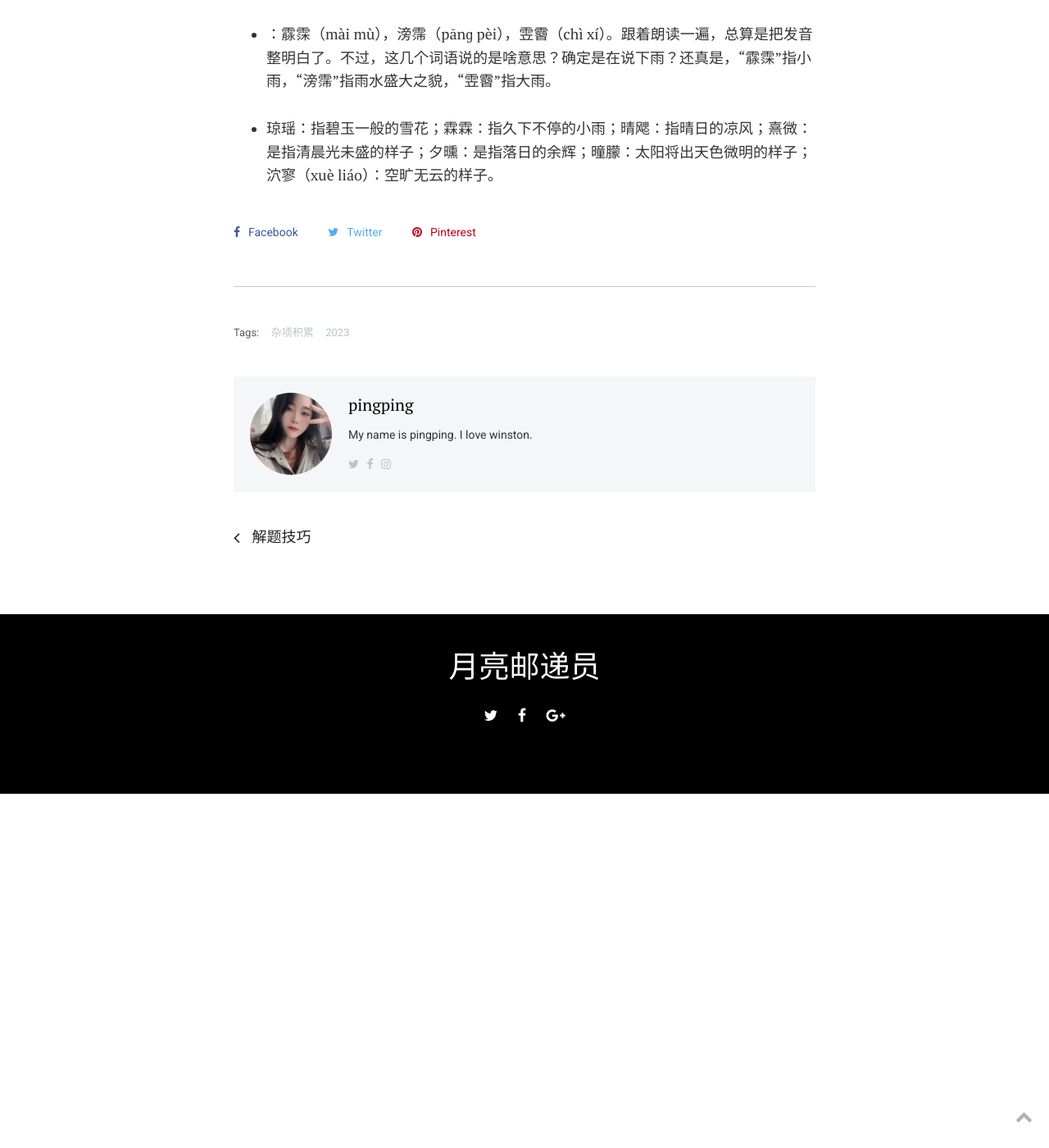
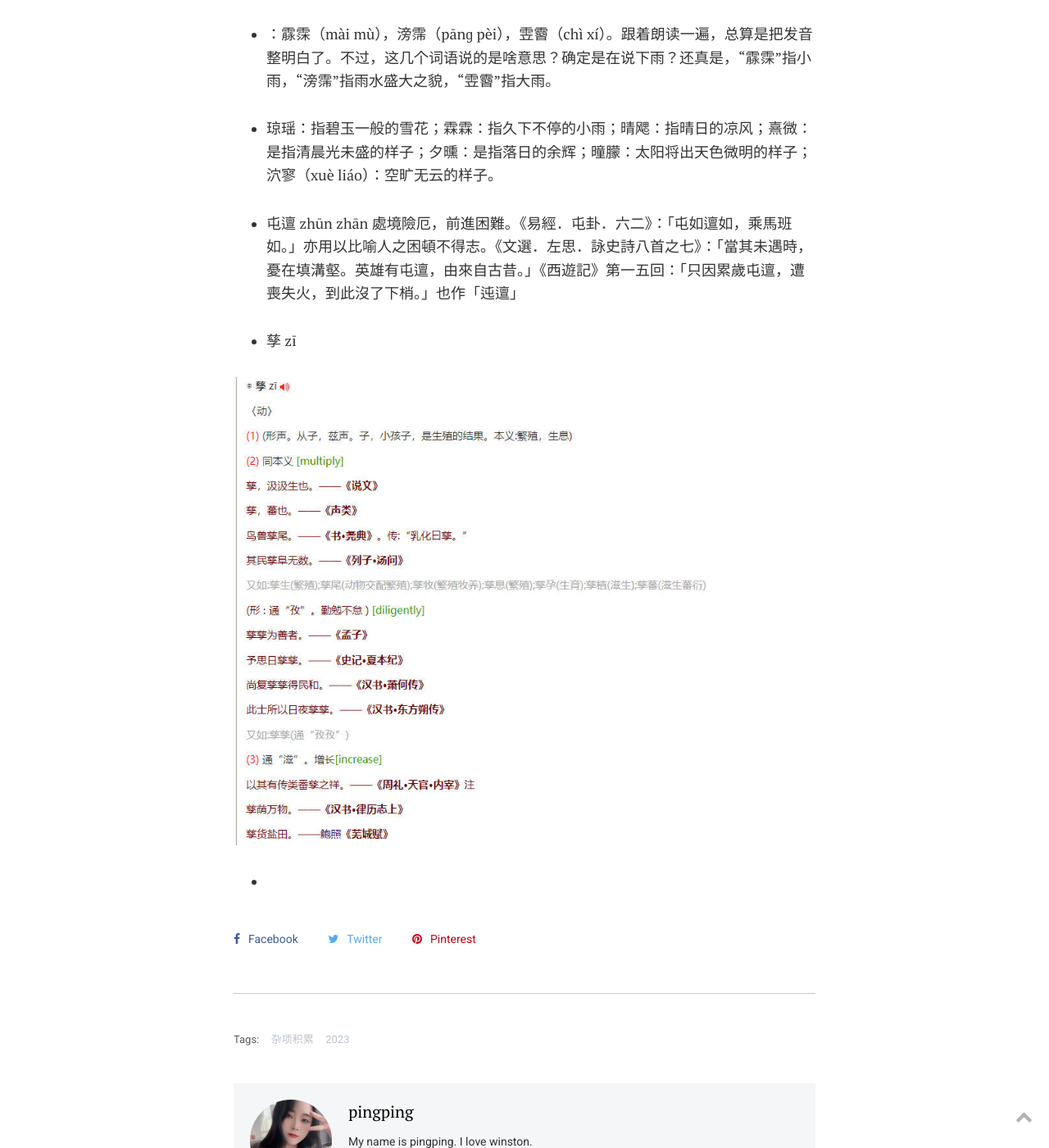
Before and after one commit to mytingbao/blog, a Jekyll site: the page built from _posts/公考积累/2023-05-17-杂项积累.md, in a window 1280 px wide and 1400 px high, scrolled down 1737 px. Shown: the whole window at 82% size. Built offline with Jekyll 4.4.1, drawn with Linux system fonts in a browser that asks for light colours; before the commit the page ends 2705 px from its top, so only the background shows below that.

Commit message:
chore: 笔记

```diff
--- a/_posts/公考积累/2023-05-17-杂项积累.md
+++ b/_posts/公考积累/2023-05-17-杂项积累.md
@@ -50,3 +50,12 @@ description: 杂项积累
 * ：霡霂（mài mù），滂霈（pānɡ pèi），雴霫（chì xí）。跟着朗读一遍，总算是把发音整明白了。不过，这几个词语说的是啥意思？确定是在说下雨？还真是，“霡霂”指小雨，“滂霈”指雨水盛大之貌，“雴霫”指大雨。
 
 * 琼瑶：指碧玉一般的雪花；霖霖：指久下不停的小雨；晴飔：指晴日的凉风；熹微：是指清晨光未盛的样子；夕曛：是指落日的余辉；曈朦：太阳将出天色微明的样子；泬寥（xuè liáo）：空旷无云的样子。
+
+* 屯邅 zhūn zhān 處境險厄，前進困難。《易經．屯卦．六二》：「屯如邅如，乘馬班如。」亦用以比喻人之困頓不得志。《文選．左思．詠史詩八首之七》：「當其未遇時，憂在填溝壑。英雄有屯邅，由來自古昔。」《西遊記》第一五回：「只因累歲屯邅，遭喪失火，到此沒了下梢。」也作「迍邅」
+
+*  孳 zī
+
+![]({{site.baseurl}}/images/post/2023/06/01.jpg)
+
+
+*
```
Also changed, not shown: _posts/2023/2023-01-13-2023年1、2月份的笔记.md (+2 -1 lines), _posts/公考积累/2023-06-26-读书笔记.md (added, +24 -0 lines), images/post/2023/06/01.jpg (added).
